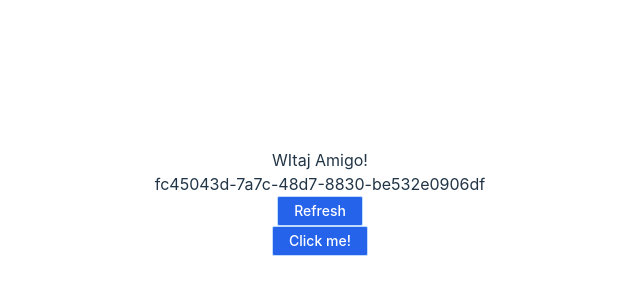
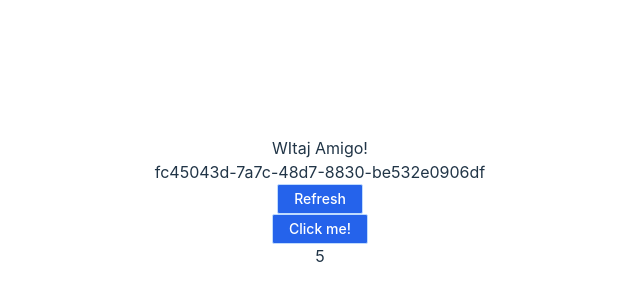
Before and after one commit to Filemonekk/WebAmogios_ReactApp, a React (Vite) app: page / in a window 1280 px wide. Shown: the part 198-498 px from the top of the page, without its empty margins (320-960 px from the left). Built offline with nearby package versions, Linux system fonts and the light colour scheme.

Commit message:
created component counterAdd Counter component with useState and useEffect for interval-based counting

```diff
--- a/src/App.tsx
+++ b/src/App.tsx
@@ -1,6 +1,7 @@
 import "./App.css";
 import { Button, Text } from "./ui";
 import { Generator } from "./components/Generator";
+import { Counter } from "./components/Counter";
 
 function App() {
   return (
@@ -8,6 +9,7 @@ function App() {
       <Text>WItaj Amigo!</Text>
       <Generator />
       <Button label="Click me!" onClick={() => alert('Hey!')}></Button>
+      <Counter/>
     </>
   );
 }
--- /dev/null
+++ b/src/components/Counter/Counter.tsx
@@ -0,0 +1,17 @@
+import { useState, useEffect } from 'react';
+
+export const Counter = () => {
+    const [count, setCount] = useState(0);
+
+    useEffect(() => {
+        const id = setInterval(() => {
+            setCount((value) => value + 1);
+        }, 1000);
+        console.log('in use effect');
+    return () => {
+        console.log('in use effect unmount');
+        clearInterval(id);
+    };
+}, []);
+return <div>{count}</div>;
+};
--- /dev/null
+++ b/src/components/Counter/index.ts
@@ -0,0 +1 @@
+export { Counter } from './Counter';
```
Also changed, not shown: 1 other file (tests, documents, lock files or other folders).
